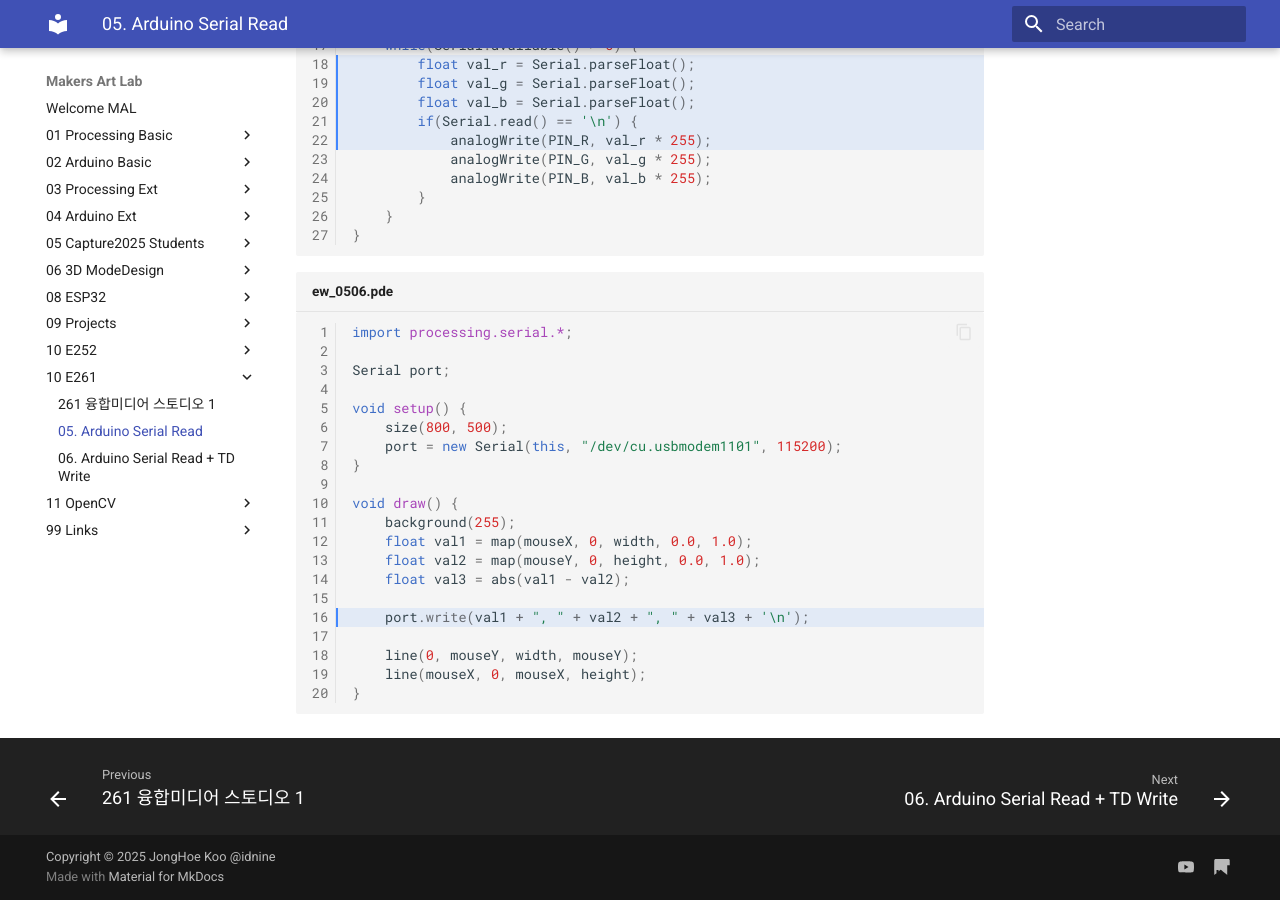
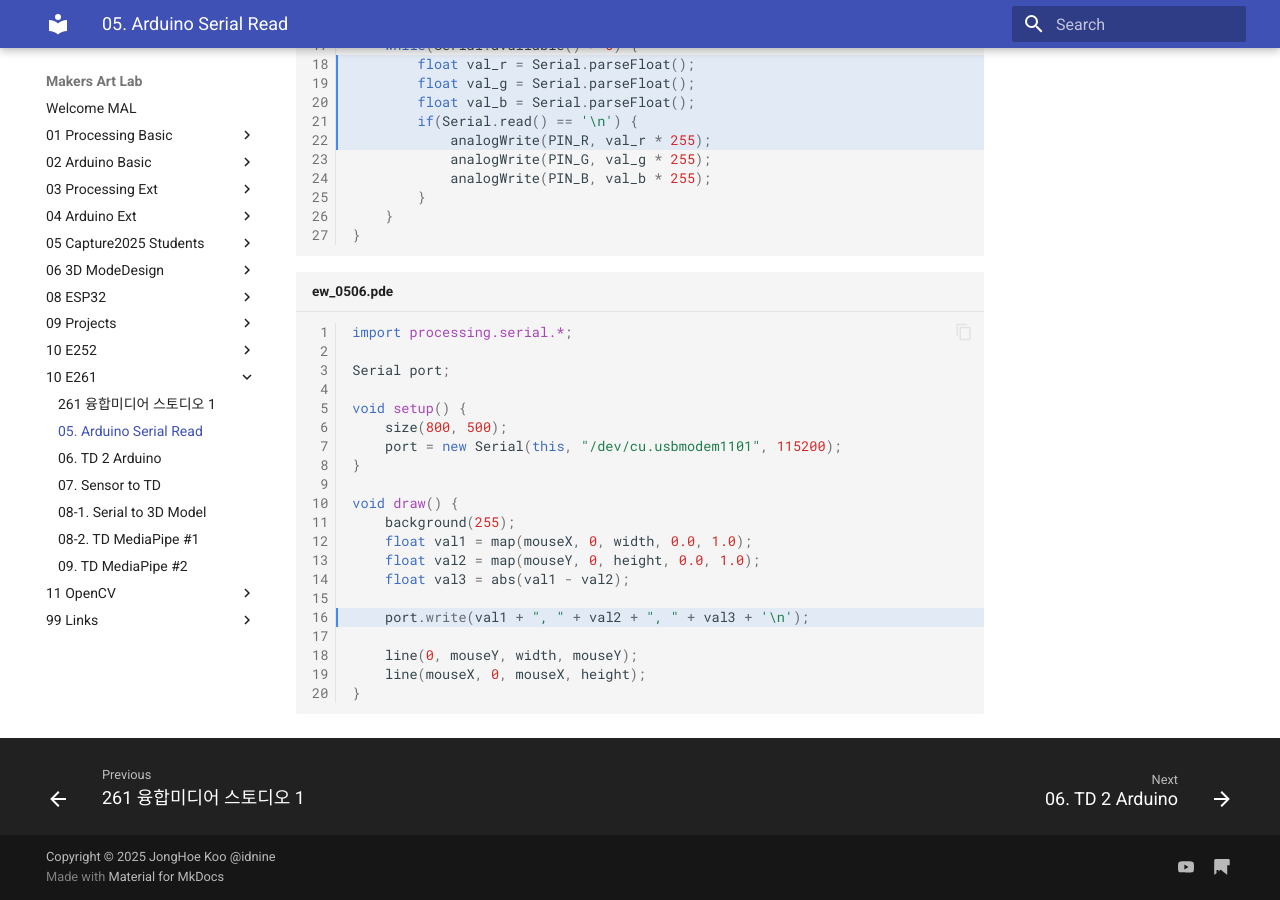
Before and after one commit to jonghoe9/makers-art-lab, an MkDocs documentation site: the page built from docs/10_E261/05_Arduino_Serial.md, in a window 1280 px wide and 900 px high, scrolled down 2975 px. Built offline with MkDocs 1.6.1 and Material for MkDocs 9.7.7, drawn with Linux system fonts in a browser that asks for light colours.

```diff
--- a/docs/10_E261/06_Arduino_Serial_TD.md
+++ b/docs/10_E261/06_Serial2TD.md
@@ -1,5 +1,5 @@
-# 06. Arduino Serial Read + TD Write
-- 아두이노에서 시리얼 읽고, TD에서 시리얼 쓰기
+# 06. TD 2 Arduino
+- TD에서 시리얼 쓰기, 아두이노에서 시리얼 읽기
 
 ## Serial 포트로 RGB LED 제어하기
 
--- /dev/null
+++ b/docs/10_E261/08_TD1_SerialRead_3dModel.md
@@ -0,0 +1 @@
+# 08-1. Serial to 3D Model
```
Also changed, not shown: docs/10_E261/07_Arduino_Sesor.md (added, +16 -0 lines), docs/10_E261/08_TD2_MediaPipe1.md (added, +16 -0 lines), docs/10_E261/09_TD_MediaPipe2.md (added, +7 -0 lines), docs/img/tdpipe_001.png (added), docs/img/tdpipe_002.png (added), docs/img/tdpipe_003.png (added), docs/img/tdpipe_004.png (added), docs/img/tdpipe_005.png (added), docs/img/tdpipe_006.png (added), docs/img/tdpipe_007.png (added), docs/img/tdpipe_008.png (added), docs/img/tdpipe_009.png (added), docs/img/tdpipe_010.png (added), docs/img/tdpipe_011.png (added), 3 more files.
